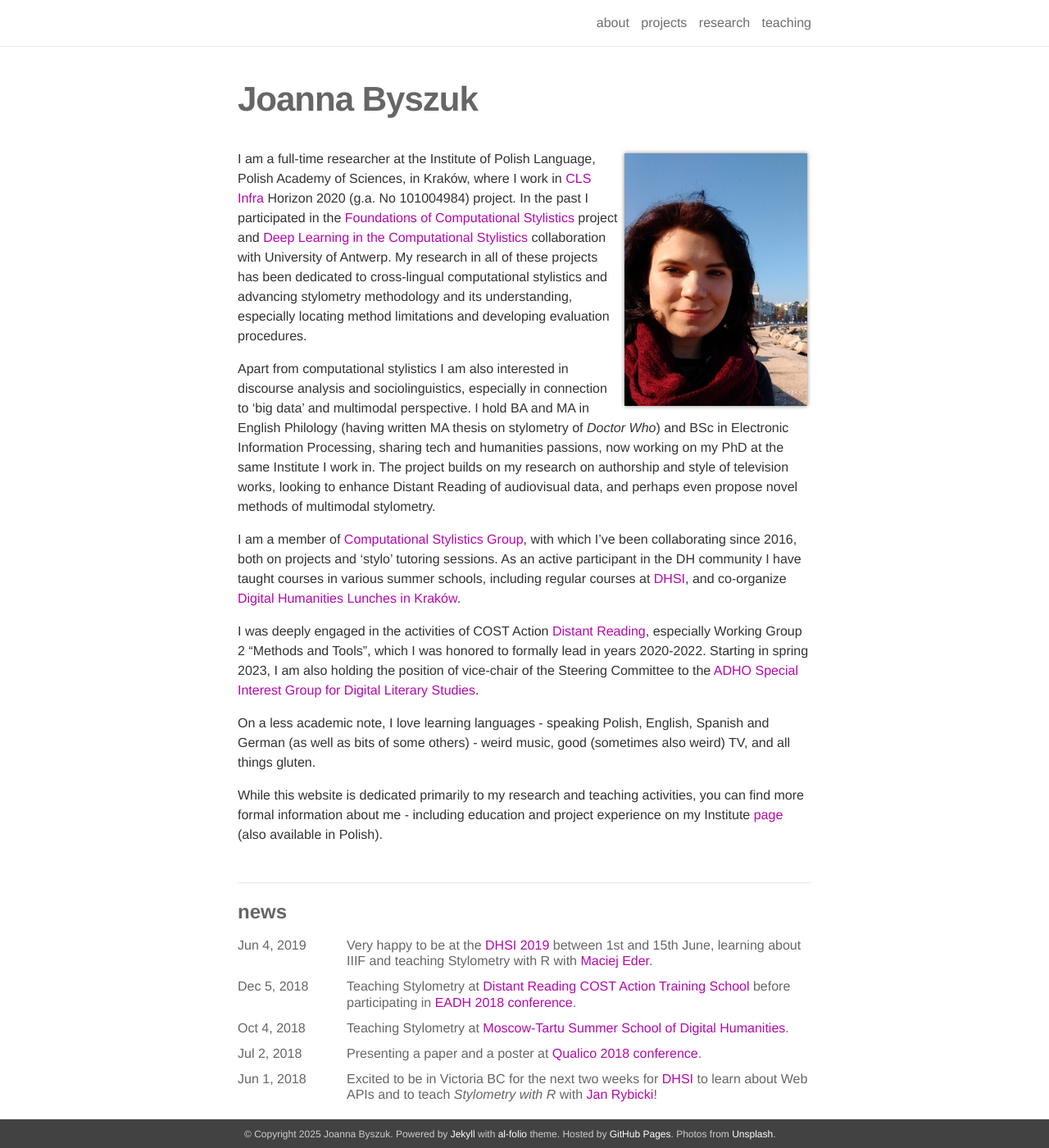
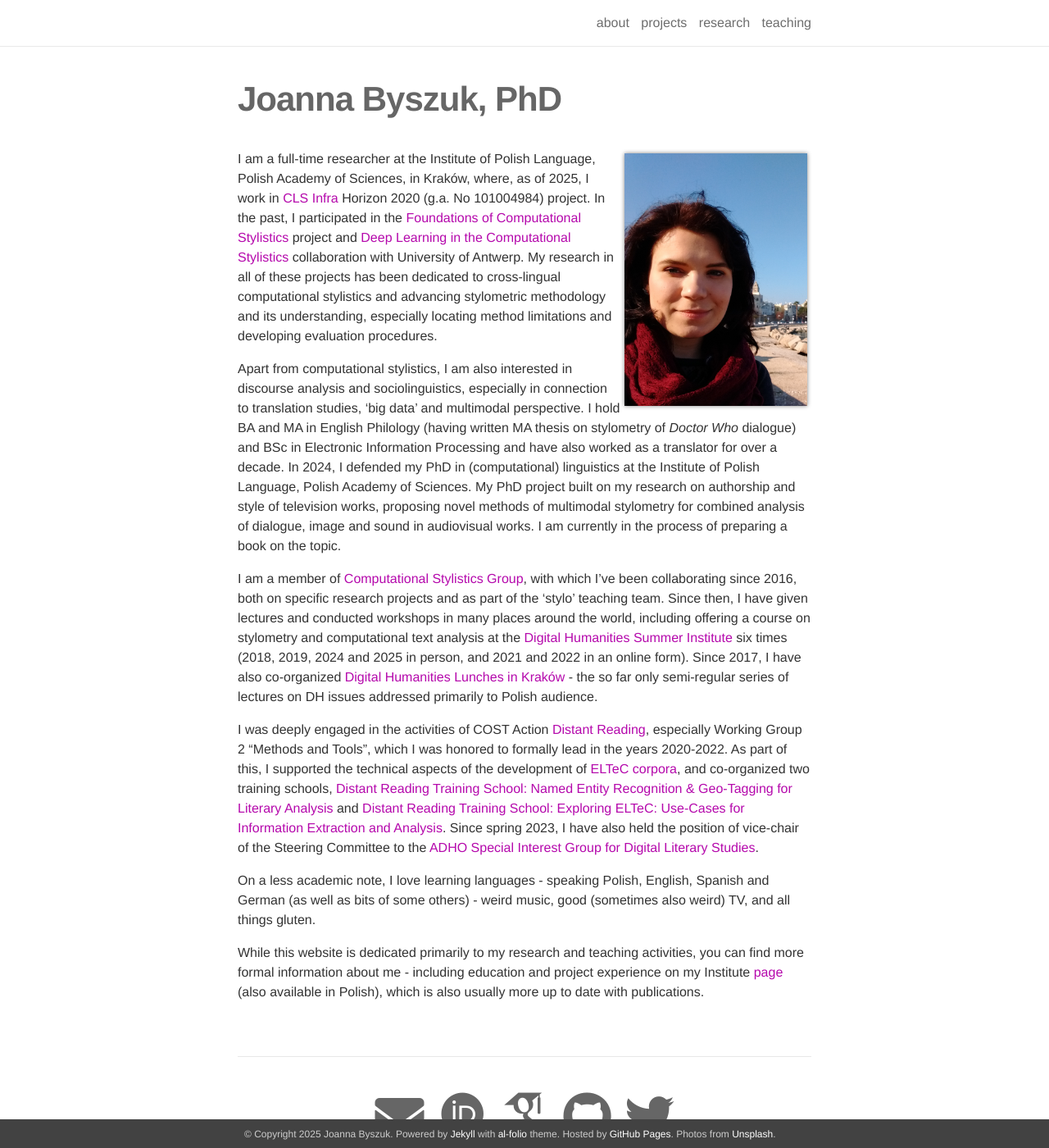
Before and after one commit to JoannaBy/JoannaBy.github.io, a Jekyll site: the page built from _pages/about.md, in a window 1280 px wide and 1400 px high. Shown: the whole window at 82% size. Built offline with Jekyll 4.4.1, drawn with Linux system fonts in a browser that asks for light colours; nearby versions of some CDN libraries; some web fonts are replaced.

Commit message:
Update about.md

```diff
--- a/_pages/about.md
+++ b/_pages/about.md
@@ -1,25 +1,25 @@
 ---
 layout: about
 permalink: /
-title: <strong>Joanna Byszuk</strong>
+title: <strong>Joanna Byszuk, PhD</strong>
 description:
 
 profile:
   align: right
   image: jbyszuk2.jpg
 
-news: true
+news: false
 social: true
 ---
 
-I am a full-time researcher at the Institute of Polish Language, Polish Academy of Sciences, in Kraków, where I work in [CLS Infra](https://clsinfra.io/) Horizon 2020 (g.a. No 101004984) project. In the past I participated in the [Foundations of Computational Stylistics](https://computationalstylistics.github.io/projects/focs/) project and [Deep Learning in the Computational Stylistics](https://computationalstylistics.github.io/projects/deep_learning/) collaboration with University of Antwerp. My research in all of these projects has been dedicated to cross-lingual computational stylistics and advancing stylometry methodology and its understanding, especially locating method limitations and developing evaluation procedures.
+I am a full-time researcher at the Institute of Polish Language, Polish Academy of Sciences, in Kraków, where, as of 2025, I work in [CLS Infra](https://clsinfra.io/) Horizon 2020 (g.a. No 101004984) project. In the past, I participated in the [Foundations of Computational Stylistics](https://computationalstylistics.github.io/projects/focs/) project and [Deep Learning in the Computational Stylistics](https://computationalstylistics.github.io/projects/deep_learning/) collaboration with University of Antwerp. My research in all of these projects has been dedicated to cross-lingual computational stylistics and advancing stylometric methodology and its understanding, especially locating method limitations and developing evaluation procedures.
 
-Apart from computational stylistics I am also interested in discourse analysis and sociolinguistics, especially in connection to 'big data' and multimodal perspective. I hold BA and MA in English Philology (having written MA thesis on stylometry of *Doctor Who*) and BSc in Electronic Information Processing, sharing tech and humanities passions, now working on my PhD at the same Institute I work in. The project builds on my research on authorship and style of television works, looking to enhance Distant Reading of audiovisual data, and perhaps even propose novel methods of multimodal stylometry.
+Apart from computational stylistics, I am also interested in discourse analysis and sociolinguistics, especially in connection to translation studies, 'big data' and multimodal perspective. I hold BA and MA in English Philology (having written MA thesis on stylometry of *Doctor Who* dialogue) and BSc in Electronic Information Processing and have also worked as a translator for over a decade. In 2024, I defended my PhD in (computational) linguistics at the Institute of Polish Language, Polish Academy of Sciences. My PhD project built on my research on authorship and style of television works, proposing novel methods of multimodal stylometry for combined analysis of dialogue, image and sound in audiovisual works. I am currently in the process of preparing a book on the topic.
 
-I am a member of [Computational Stylistics Group](https://computationalstylistics.github.io/), with which I've been collaborating since 2016, both on projects and 'stylo' tutoring sessions. As an active participant in the DH community I have taught courses in various summer schools, including regular courses at [DHSI](www.dhsi.org), and co-organize [Digital Humanities Lunches in Kraków](http://scriptores.pl/dhlunch/en/).
+I am a member of [Computational Stylistics Group](https://computationalstylistics.github.io/), with which I've been collaborating since 2016, both on specific research projects and as part of the 'stylo' teaching team. Since then, I have given lectures and conducted workshops in many places around the world, including offering a course on stylometry and computational text analysis at the [Digital Humanities Summer Institute](https://dhsi.org/) six times (2018, 2019, 2024 and 2025 in person, and 2021 and 2022 in an online form). Since 2017, I have also co-organized [Digital Humanities Lunches in Kraków](https://dhlunch.ijppan.pl/en/) - the so far only semi-regular series of lectures on DH issues addressed primarily to Polish audience.
 
-I was deeply engaged in the activities of COST Action [Distant Reading](https://www.distant-reading.net/), especially Working Group 2 "Methods and Tools", which I was honored to formally lead in years 2020-2022. Starting in spring 2023, I am also holding the position of vice-chair of the Steering Committee to the [ADHO Special Interest Group for Digital Literary Studies](https://dls.hypotheses.org/).
+I was deeply engaged in the activities of COST Action [Distant Reading](https://www.distant-reading.net/), especially Working Group 2 "Methods and Tools", which I was honored to formally lead in the years 2020-2022. As part of this, I supported the technical aspects of the development of [ELTeC corpora](https://github.com/COST-ELTeC/ELTeC), and co-organized two training schools,  [Distant Reading Training School: Named Entity Recognition & Geo-Tagging for Literary Analysis](https://www.distant-reading.net/events/online-named-entity-recognition-geo-tagging-for-literary-analysis-training-school/) and [ Distant Reading Training School: Exploring ELTeC: Use-Cases for Information Extraction and Analysis](https://github.com/distantreading/WG2/tree/master/Exploring_ELTeC_TS). Since spring 2023, I have also held the position of vice-chair of the Steering Committee to the [ADHO Special Interest Group for Digital Literary Studies](https://dls.hypotheses.org/).
 
 On a less academic note, I love learning languages - speaking Polish, English, Spanish and German (as well as bits of some others) - weird music, good (sometimes also weird) TV, and all things gluten.
 
-While this website is dedicated primarily to my research and teaching activities, you can find more formal information about me - including education and project experience on my Institute [page](https://ijp.pan.pl/en/pracownicy/joanna-byszuk/) (also available in Polish).
+While this website is dedicated primarily to my research and teaching activities, you can find more formal information about me - including education and project experience on my Institute [page](https://ijp.pan.pl/en/pracownicy/joanna-byszuk/) (also available in Polish), which is also usually more up to date with publications.
```
